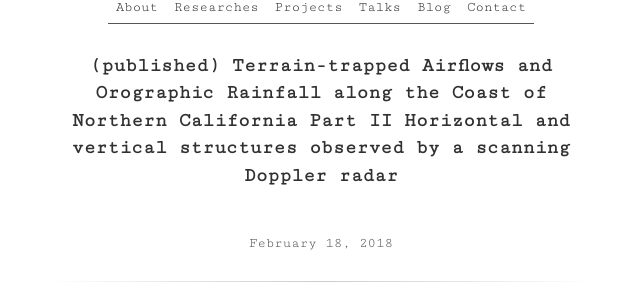
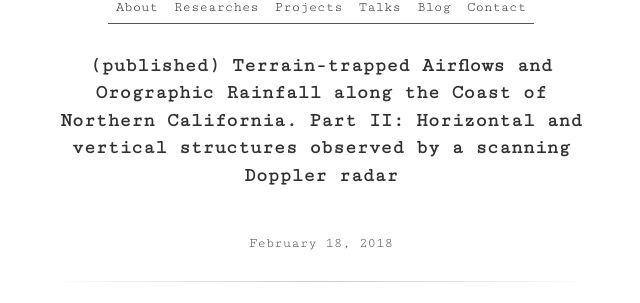
Before and after one commit to rvalenzuelar/rvalenzuelar.github.io, a Jekyll site: the page built from _researches/2018-02-18-terrain-trapped-airflows-p2-mwr.md, in a window 1280 px wide. Shown: the part 174-477 px from the top of the page, without its empty margins (319-959 px from the left). Built offline with Jekyll 4.4.1, drawn with Linux system fonts in a browser that asks for light colours.

```diff
--- a/_researches/2018-02-18-terrain-trapped-airflows-p2-mwr.md
+++ b/_researches/2018-02-18-terrain-trapped-airflows-p2-mwr.md
@@ -1,5 +1,5 @@
 ---
-title: Terrain-trapped Airflows and Orographic Rainfall along the Coast of Northern California Part II Horizontal and vertical structures observed by a scanning Doppler radar
+title: "Terrain-trapped Airflows and Orographic Rainfall along the Coast of Northern California. Part II: Horizontal and vertical structures observed by a scanning Doppler radar"
 type: researches
 date: 2018-02-18
 authors:
```
Also changed, not shown: _researches/2017-02-18-terrain-trapped-airflows-p1-mwr.md (+1 -1 lines), _researches/2019-09-18-extreme-daily-rainfall-jhm.md (+3 -0 lines).
